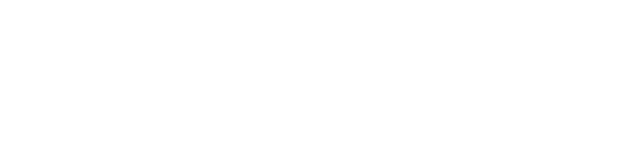
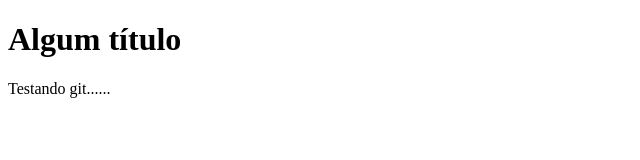
Before and after one commit to aureocost4/tutorial_git, a plain HTML site: page index.html in a window 1280 px wide. Shown: the whole page, without its empty margins (0-640 px from the left). Drawn offline with Linux system fonts and the light colour scheme.

Commit message:
Criei título e parágrafo

```diff
--- a/index.html
+++ b/index.html
@@ -7,6 +7,7 @@
         <title>Tutorial de Git</title>
     </head>
     <body>
-
+        <h1>Algum título</h1>
+        <p>Testando git......</p>
     </body>
 </html>
```
